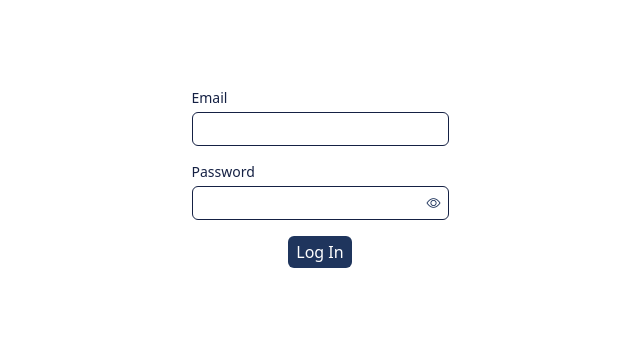
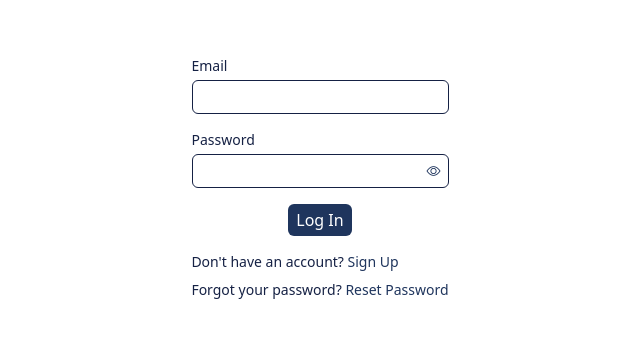
Before and after one commit to Raina-Moon/korip-web, a Next.js app: page /login in a window 1280 px wide. Shown: the part 222-560 px from the top of the page, without its empty margins (320-960 px from the left). Built offline with nearby package versions, Linux system fonts and the light colour scheme; no server answers.

Commit message:
✨feat: add link to signup and forgot password

```diff
--- a/src/app/login/page.tsx
+++ b/src/app/login/page.tsx
@@ -27,7 +27,6 @@ const LoginPage = () => {
       <div className="flex flex-col gap-1">
         <p className="text-primary-800 text-sm font-medium">Password</p>
         <div className="relative">
-
           <input
             type={showPassword ? "text" : "password"}
             value={password}
@@ -39,7 +38,11 @@ const LoginPage = () => {
             onClick={() => setShowPassword((prev) => !prev)}
             className="absolute right-2 top-1/2 -translate-y-1/2 text-sm text-primary-700 hover:underline"
           >
-            {showPassword ? <i className="bi bi-eye-slash"></i> : <i className="bi bi-eye"></i>}
+            {showPassword ? (
+              <i className="bi bi-eye-slash"></i>
+            ) : (
+              <i className="bi bi-eye"></i>
+            )}
           </button>
         </div>
       </div>
@@ -49,6 +52,23 @@ const LoginPage = () => {
       >
         Log In
       </button>
+      <div className="flex flex-col gap-2">
+        <p className="text-primary-800 text-sm">
+          Don't have an account?{" "}
+          <a href="/signup/email" className="text-primary-700 hover:underline">
+            Sign Up
+          </a>
+        </p>
+        <p className="text-primary-800 text-sm">
+          Forgot your password?{" "}
+          <a
+            href="/reset-password"
+            className="text-primary-700 hover:underline"
+          >
+            Reset Password
+          </a>
+        </p>
+      </div>
     </div>
   );
 };
```
Lines whose indentation alone changed are shown as unchanged.
